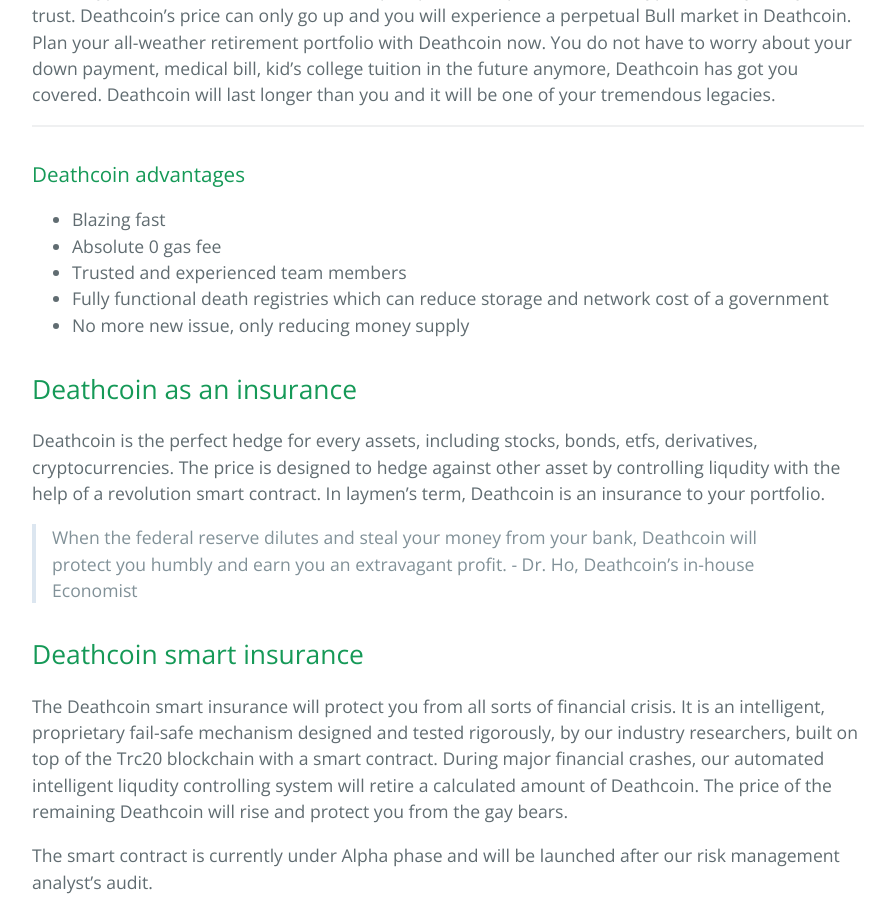
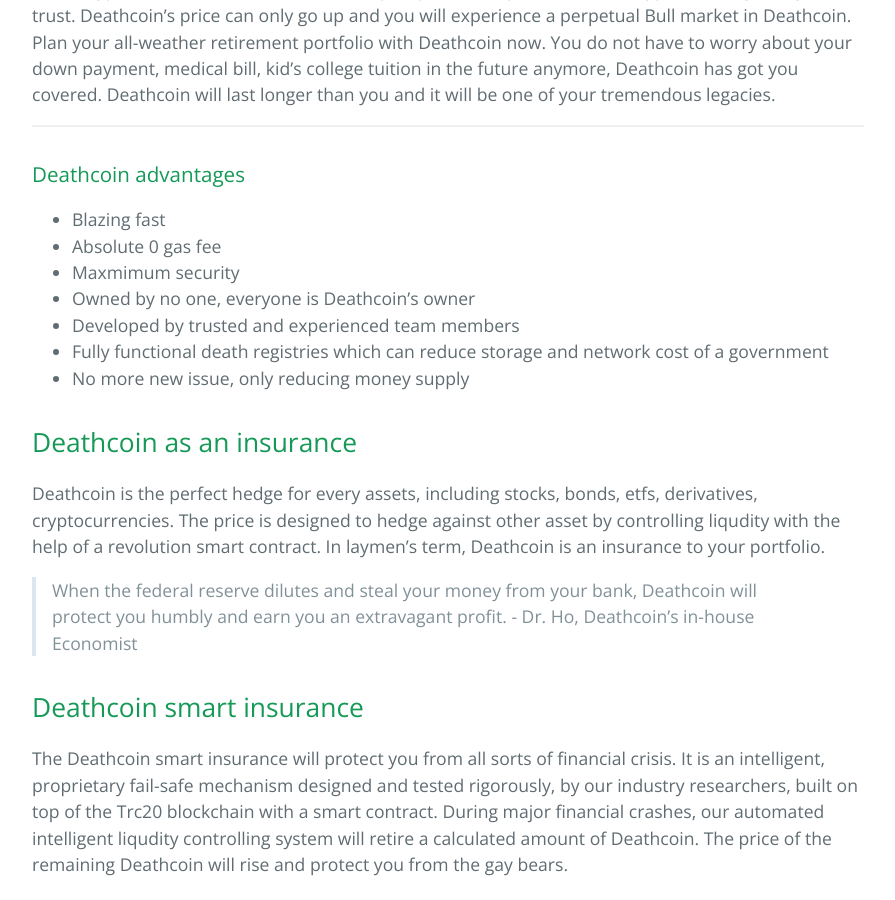
Before and after one commit to DeathcoinOfficial/Deathcoin, a Jekyll site: the page built from index.md, in a window 1280 px wide and 900 px high, scrolled down 1473 px. Shown: the whole window, without its empty margins (192-1087 px from the left). Built offline with Jekyll 4.4.1, drawn with Linux system fonts in a browser that asks for light colours; our own code applies the rules of GitHub Pages for plain Markdown files.

Commit message:
Update index.md

```diff
--- a/index.md
+++ b/index.md
@@ -25,7 +25,9 @@ Our doctrine is you can get fooled by all other shit coins, but Deathcoin will a
 ### Deathcoin advantages
 - Blazing fast
 - Absolute 0 gas fee
-- Trusted and experienced team members
+- Maxmimum security
+- Owned by no one, everyone is Deathcoin's owner
+- Developed by trusted and experienced team members
 - Fully functional death registries which can reduce storage and network cost of a government
 - No more new issue, only reducing money supply
 
```
